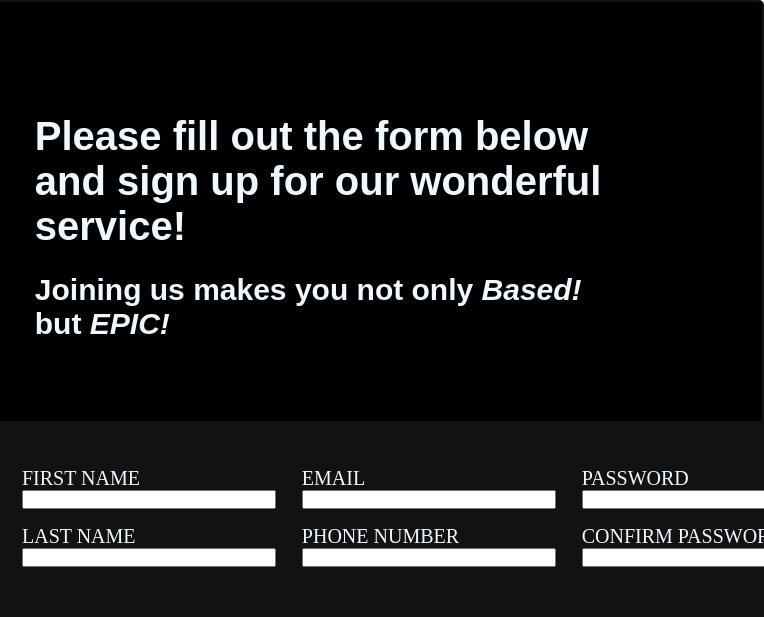
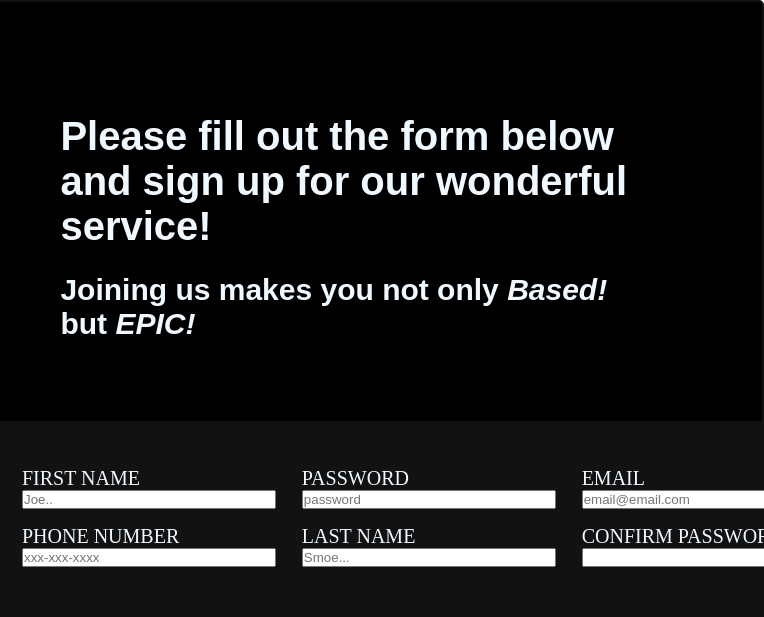
Before and after one commit to DisAP332/signUp, a plain HTML site: page index.html in a window 1280 px wide. Shown: the top 617 px of the page, 516-1280 px from the left. Drawn offline with Linux system fonts and the light colour scheme.

Commit message:
form elements now link together.

```diff
--- a/index.html
+++ b/index.html
@@ -21,37 +21,37 @@
                 </h1>
                 <h2> Joining us makes you not only <em>Based!</em> <br> but <em>EPIC!</em></h2>
             </div>
-                <form action="" method="post">
+                <form action="#" method="post">
                     <div class="form">
                         <!-- <p class="title">Lets go!</p> -->
                         <div class="formGrid">
-                            <label for="">FIRST NAME</label>
-                            <input type="text">
+                            <label for="first_name">FIRST NAME</label>
+                            <input type="text" id="first_name" name="first_name" placeholder="Joe.." required>
                         </div>
                         <div class="formGrid">
-                            <label for="">LAST NAME</label>
-                            <input type="text">
+                            <label for="phone_number">PHONE NUMBER</label>
+                            <input type="number" max.length=10 id="phone_number" name='phone_number'placeholder="xxx-xxx-xxxx" required>
                         </div>
                         <div class="formGrid">
-                            <label for="">EMAIL</label>
-                            <input type="text">
+                            <label for="password">PASSWORD</label>
+                            <input type="password" id="password" name='password' placeholder="password" required>
                         </div>
                         <div class="formGrid">
-                            <label for="">PHONE NUMBER</label>
-                            <input type="text">
+                            <label for="last_name">LAST NAME</label>
+                            <input type="text" id="last_name" name='last_name' placeholder="Smoe..." required>
                         </div>
                         <div class="formGrid">
-                            <label for="">PASSWORD</label>
-                            <input type="text">
+                            <label for="email">EMAIL</label>
+                            <input type="email" id="email" name='email' placeholder="email@email.com" required>
                         </div>
                         <div class="formGrid">
-                            <label for="">CONFIRM PASSWORD</label>
-                            <input type="text">
+                            <label for="confirm_pass">CONFIRM PASSWORD</label>
+                            <input type="password" id="confirm_pass" name='confirm_pass' placeholder="" required>
                         </div>
                     </div>
                 </form>
             <div class='buttonCont'>
-                <button type="submit" class="submitButton">Create Account</button>
+                <button type="submit" class="submitButton" for="form">Create Account</button>
             </div>
             <div class="log-in">
                 <p>Already have an account?</p>
--- a/style.css
+++ b/style.css
@@ -60,9 +60,11 @@ h1 {
     padding-top: 6vh;
     padding-right: 10vw;
     padding-bottom: 3vh;
+    padding-left: 2vw;
 }
 h2 {
     font-size: 3rem;
+    padding-left: 2vw;
     font-family: 'Poppins', sans-serif;
 }
 .img {
```
